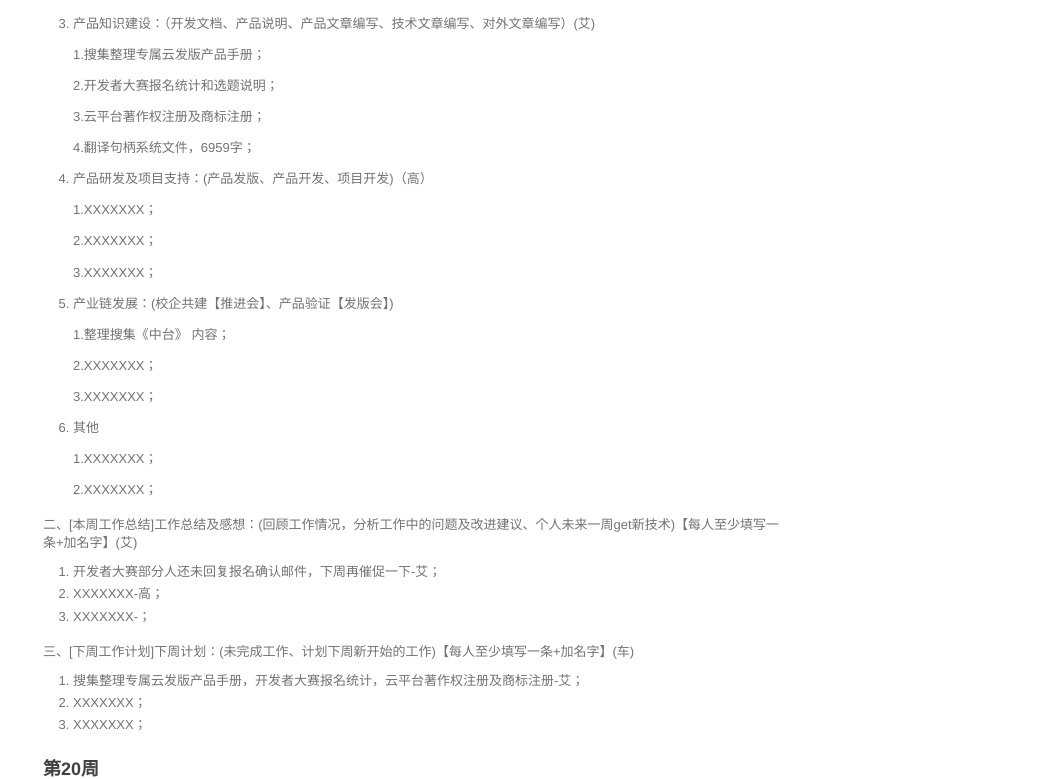
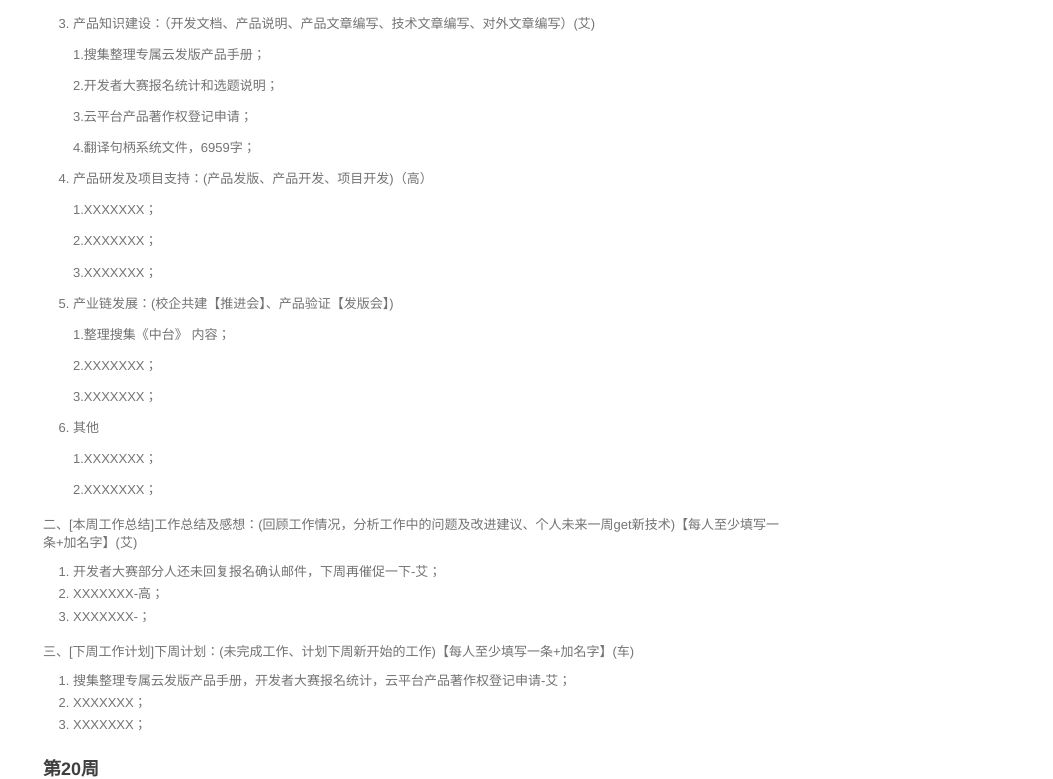
Before and after one commit to walllFlower/blog, a Jekyll site: the page built from _posts/2018-07-17-day_report_cxz.md, in a window 1280 px wide and 1400 px high, scrolled down 621 px. Shown: the part 151-930 px from the top of the window, without its empty margins (227-1280 px from the left). Built offline with Jekyll 4.4.1, drawn with Linux system fonts in a browser that asks for light colours; comment, search, counter and statistics services are not loaded.

Commit message:
Update 2018-07-17-day_report_cxz.md

```diff
--- a/_posts/2018-07-17-day_report_cxz.md
+++ b/_posts/2018-07-17-day_report_cxz.md
@@ -45,7 +45,7 @@ categories: 技术运营工作周报
 
     2.开发者大赛报名统计和选题说明；
 
-    3.云平台著作权注册及商标注册；
+    3.云平台产品著作权登记申请；
 
     4.翻译句柄系统文件，6959字；
 
@@ -79,7 +79,7 @@ categories: 技术运营工作周报
 
 三、[下周工作计划]下周计划：(未完成工作、计划下周新开始的工作)【每人至少填写一条+加名字】(车)
 
-1. 搜集整理专属云发版产品手册，开发者大赛报名统计，云平台著作权注册及商标注册-艾；
+1. 搜集整理专属云发版产品手册，开发者大赛报名统计，云平台产品著作权登记申请-艾；
 2. XXXXXXX；
 3. XXXXXXX；
 
```
